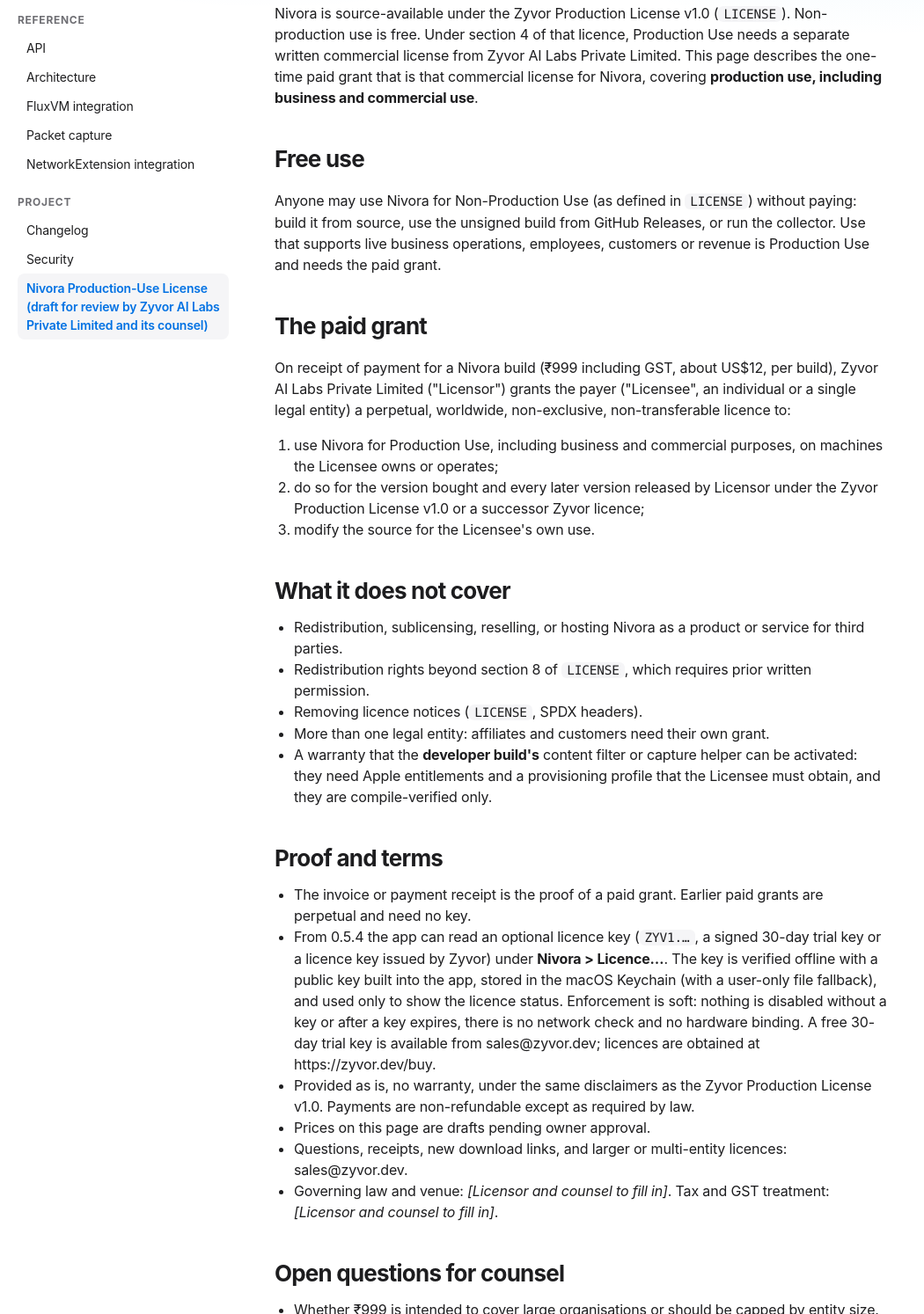
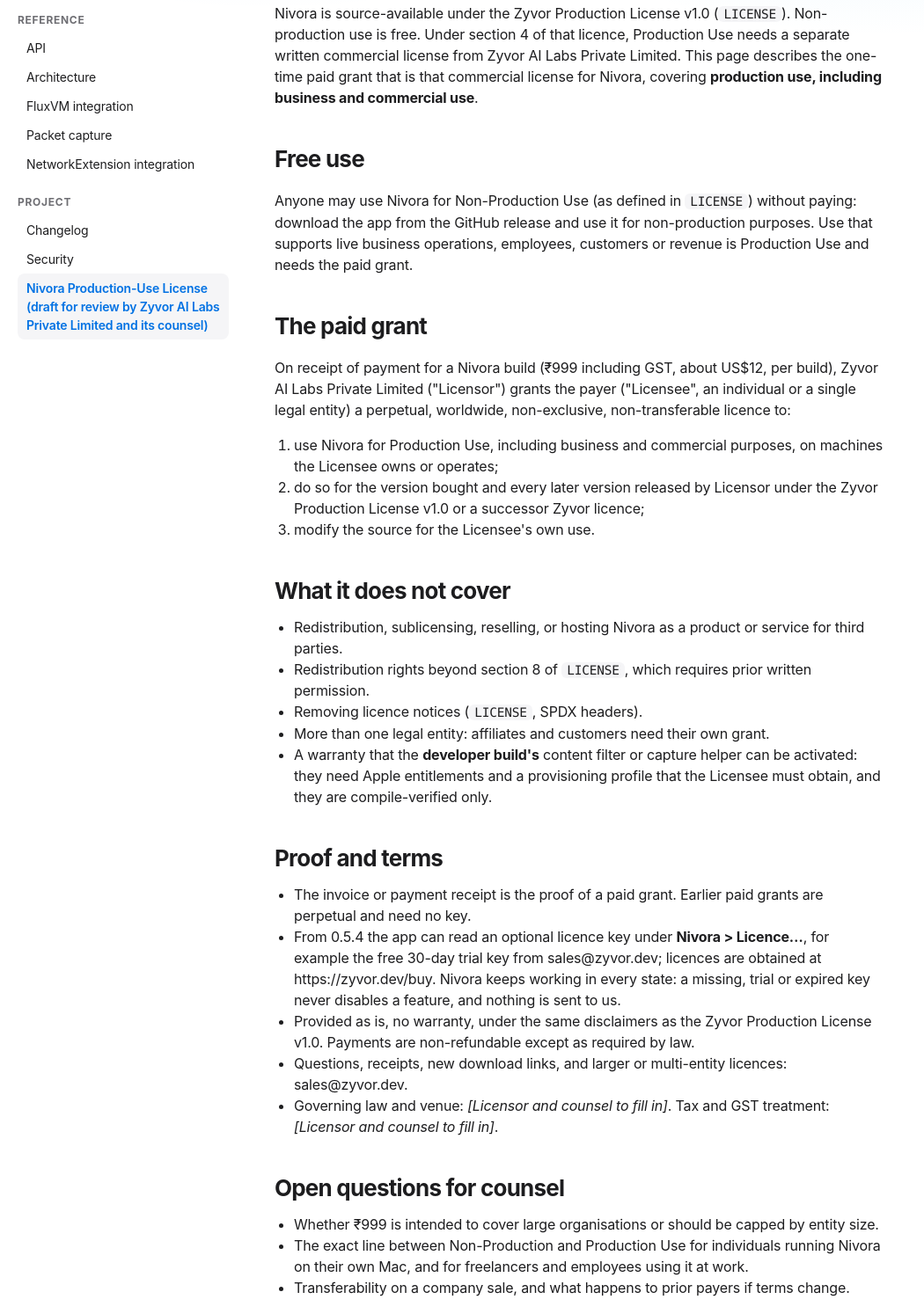
Before and after one commit to zyvorai/nivora, a plain HTML site: page docs/commercial-license.html in a window 1280 px wide. Shown: the part 241-1735 px from the top of the page at 88% size, without its empty margins (0-1050 px from the left). Drawn offline with Linux system fonts and the light colour scheme.

Commit message:
Publish the corrected licence page and price sentence
Co-Authored-By: Claude Sonnet 5.5 <noreply@anthropic.com>

```diff
--- a/docs/commercial-license.html
+++ b/docs/commercial-license.html
@@ -39,14 +39,14 @@
 <h1 id="nivora-production-use-license-draft-for-review-by-zyvor-ai-labs-private-limited-and-its-counsel">Nivora Production-Use License (draft for review by Zyvor AI Labs Private Limited and its counsel)</h1>
 <p>Nivora is source-available under the Zyvor Production License v1.0 (<code>LICENSE</code>). Non-production use is free. Under section 4 of that licence, Production Use needs a separate written commercial license from Zyvor AI Labs Private Limited. This page describes the one-time paid grant that is that commercial license for Nivora, covering <strong>production use, including business and commercial use</strong>.</p>
 <h2 id="free-use">Free use<a class="anchor" href="#free-use" aria-label="Link to this section">#</a></h2>
-<p>Anyone may use Nivora for Non-Production Use (as defined in <code>LICENSE</code>) without paying: build it from source, use the unsigned build from GitHub Releases, or run the collector. Use that supports live business operations, employees, customers or revenue is Production Use and needs the paid grant.</p>
+<p>Anyone may use Nivora for Non-Production Use (as defined in <code>LICENSE</code>) without paying: download the app from the GitHub release and use it for non-production purposes. Use that supports live business operations, employees, customers or revenue is Production Use and needs the paid grant.</p>
 <h2 id="the-paid-grant">The paid grant<a class="anchor" href="#the-paid-grant" aria-label="Link to this section">#</a></h2>
 <p>On receipt of payment for a Nivora build (₹999 including GST, about US$12, per build), Zyvor AI Labs Private Limited ("Licensor") grants the payer ("Licensee", an individual or a single legal entity) a perpetual, worldwide, non-exclusive, non-transferable licence to:</p>
 <ol><li>use Nivora for Production Use, including business and commercial purposes, on machines the Licensee owns or operates;</li><li>do so for the version bought and every later version released by Licensor under the Zyvor Production License v1.0 or a successor Zyvor licence;</li><li>modify the source for the Licensee's own use.</li></ol>
 <h2 id="what-it-does-not-cover">What it does not cover<a class="anchor" href="#what-it-does-not-cover" aria-label="Link to this section">#</a></h2>
 <ul><li>Redistribution, sublicensing, reselling, or hosting Nivora as a product or service for third parties.</li><li>Redistribution rights beyond section 8 of <code>LICENSE</code>, which requires prior written permission.</li><li>Removing licence notices (<code>LICENSE</code>, SPDX headers).</li><li>More than one legal entity: affiliates and customers need their own grant.</li><li>A warranty that the <strong>developer build's</strong> content filter or capture helper can be activated: they need Apple entitlements and a provisioning profile that the Licensee must obtain, and they are compile-verified only.</li></ul>
 <h2 id="proof-and-terms">Proof and terms<a class="anchor" href="#proof-and-terms" aria-label="Link to this section">#</a></h2>
-<ul><li>The invoice or payment receipt is the proof of a paid grant. Earlier paid grants are perpetual and need no key.</li><li>From 0.5.4 the app can read an optional licence key (<code>ZYV1.…</code>, a signed 30-day trial key or a licence key issued by Zyvor) under <strong>Nivora &gt; Licence…</strong>. The key is verified offline with a public key built into the app, stored in the macOS Keychain (with a user-only file fallback), and used only to show the licence status. Enforcement is soft: nothing is disabled without a key or after a key expires, there is no network check and no hardware binding. A free 30-day trial key is available from sales@zyvor.dev; licences are obtained at https://zyvor.dev/buy.</li><li>Provided as is, no warranty, under the same disclaimers as the Zyvor Production License v1.0. Payments are non-refundable except as required by law.</li><li>Prices on this page are drafts pending owner approval.</li><li>Questions, receipts, new download links, and larger or multi-entity licences: sales@zyvor.dev.</li><li>Governing law and venue: <em>[Licensor and counsel to fill in]</em>. Tax and GST treatment: <em>[Licensor and counsel to fill in]</em>.</li></ul>
+<ul><li>The invoice or payment receipt is the proof of a paid grant. Earlier paid grants are perpetual and need no key.</li><li>From 0.5.4 the app can read an optional licence key under <strong>Nivora &gt; Licence…</strong>, for example the free 30-day trial key from sales@zyvor.dev; licences are obtained at https://zyvor.dev/buy. Nivora keeps working in every state: a missing, trial or expired key never disables a feature, and nothing is sent to us.</li><li>Provided as is, no warranty, under the same disclaimers as the Zyvor Production License v1.0. Payments are non-refundable except as required by law.</li><li>Questions, receipts, new download links, and larger or multi-entity licences: sales@zyvor.dev.</li><li>Governing law and venue: <em>[Licensor and counsel to fill in]</em>. Tax and GST treatment: <em>[Licensor and counsel to fill in]</em>.</li></ul>
 <h2 id="open-questions-for-counsel">Open questions for counsel<a class="anchor" href="#open-questions-for-counsel" aria-label="Link to this section">#</a></h2>
 <ul><li>Whether ₹999 is intended to cover large organisations or should be capped by entity size.</li><li>The exact line between Non-Production and Production Use for individuals running Nivora on their own Mac, and for freelancers and employees using it at work.</li><li>Transferability on a company sale, and what happens to prior payers if terms change.</li></ul>
     <p class="edit"><a href="https://github.com/zyvorai/nivora/blob/main/docs/COMMERCIAL-LICENSE.md">Edit this page on GitHub</a></p>
```
Also changed, not shown: index.html (+1 -1 lines).
